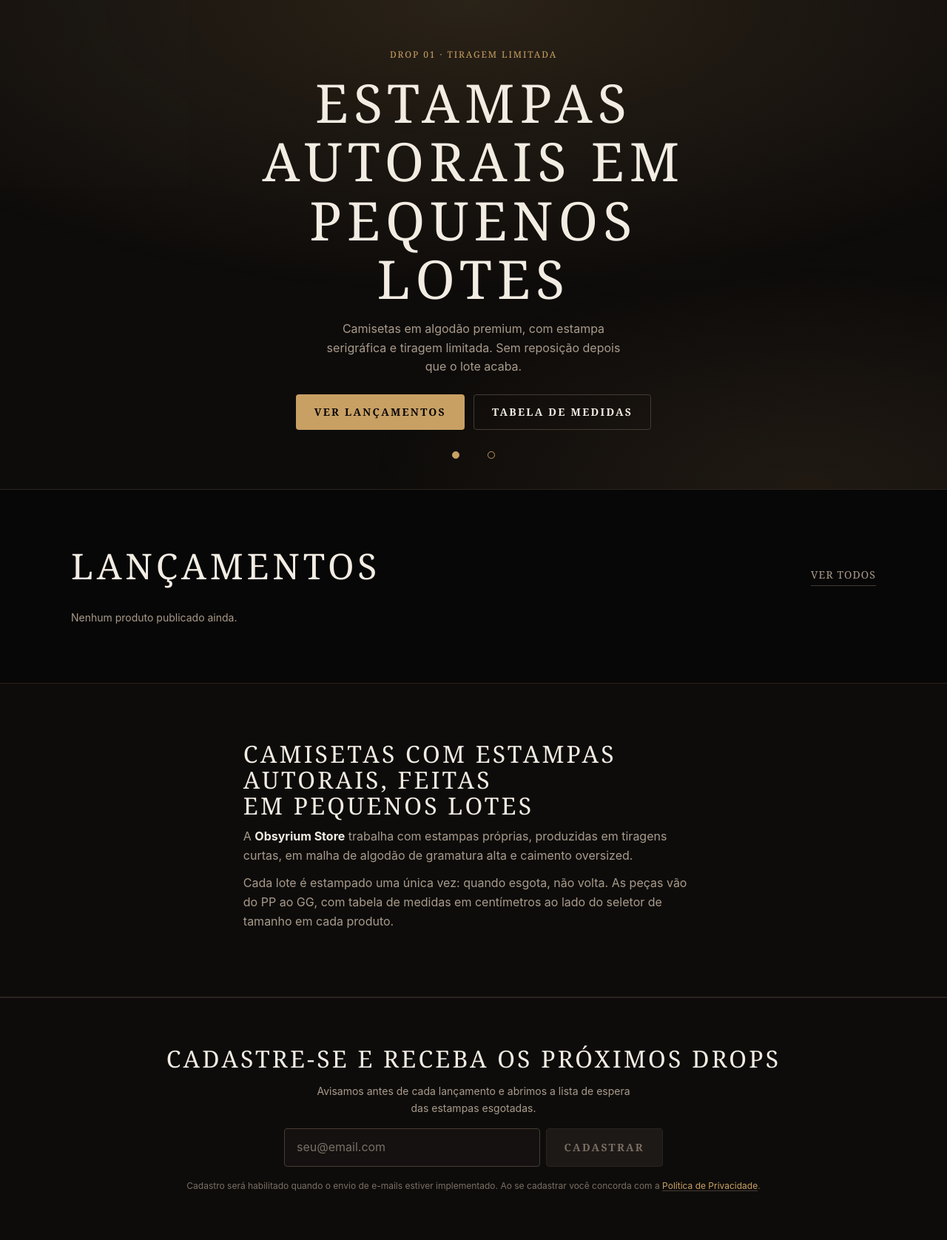
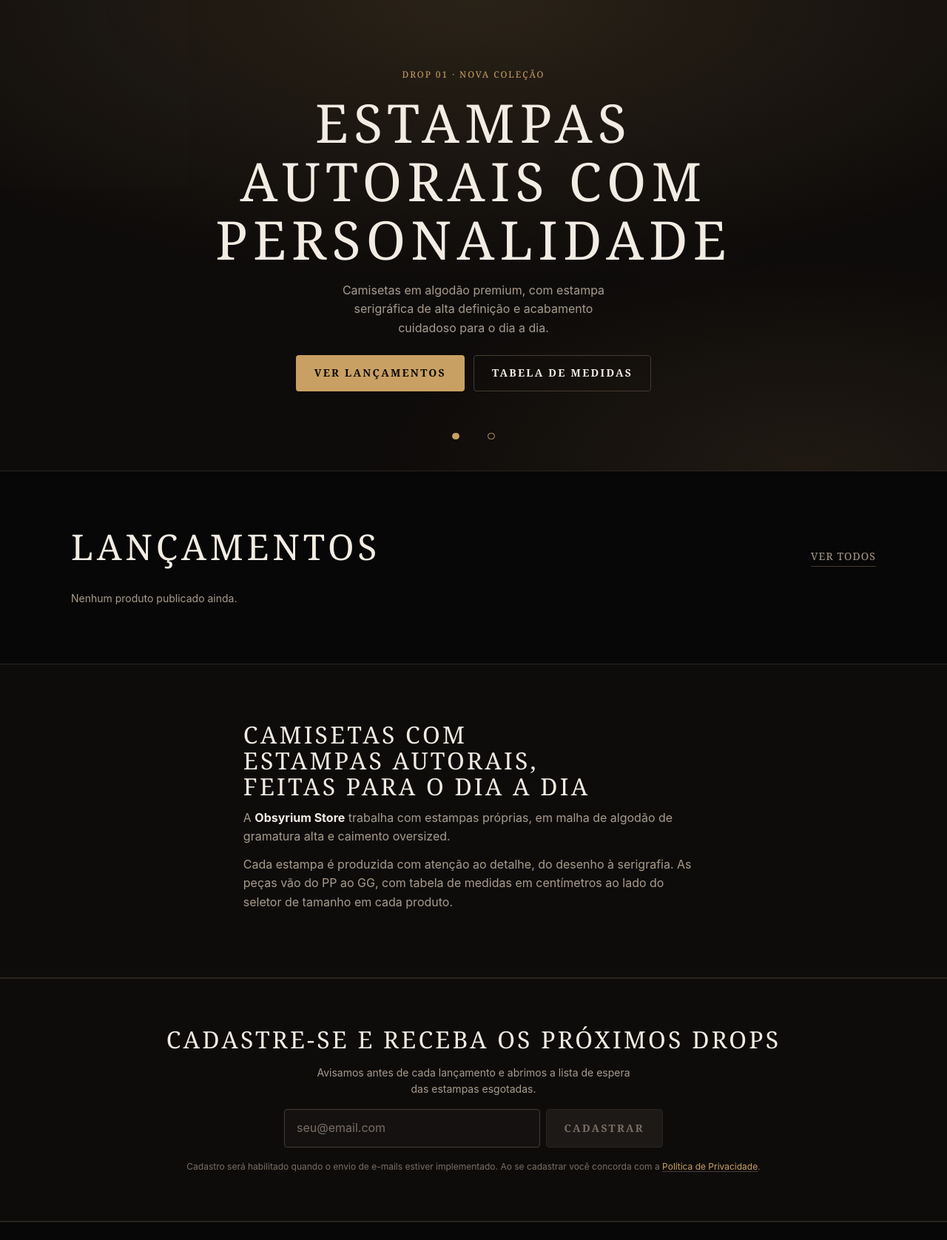
Before and after one commit to delanora/obsyrium-store, a PHP site: page / in a window 1280 px wide. Shown: the part 73-1749 px from the top of the page at 74% size. Run offline with PHP 8.4, Linux system fonts and the light colour scheme; data that the repository does not hold is empty.

Commit message:
Remove a narrativa de lotes pequenos dos textos da loja

```diff
--- a/resources/views/catalog/index.php
+++ b/resources/views/catalog/index.php
@@ -224,8 +224,8 @@ if ($resultado['paginas'] <= 7) {
 			<?php else: ?>
 				<h1 class="catalog__title">Catálogo</h1>
 				<p class="catalog__lead">
-					Camisetas de estampa autoral, feitas em lotes pequenos e conferidas peça a peça antes de sair.
-					Nada de catálogo infinito: quando o lote acaba, o tamanho sai do ar.
+					Camisetas de estampa autoral, feitas com atenção a cada detalhe e conferidas antes de sair.
+					Tudo o que está aqui tem estoque disponível.
 				</p>
 			<?php endif; ?>
 		</header>
@@ -440,7 +440,7 @@ if ($resultado['paginas'] <= 7) {
 							<p class="catalog__empty-text">Confira a escrita ou procure por uma cor, uma categoria ou uma parte do nome.</p>
 						<?php elseif ($categoriaPagina !== null && $filtrosAtivos === 0): ?>
 							<p class="catalog__empty-title">Ainda não há camisetas em <?= $escape((string) $categoriaPagina['name']) ?>.</p>
-							<p class="catalog__empty-text">Quando a próxima remessa chegar, as peças desta categoria aparecem aqui.</p>
+							<p class="catalog__empty-text">Assim que houver peças desta categoria, elas aparecem aqui.</p>
 						<?php else: ?>
 							<p class="catalog__empty-title">Nenhuma camiseta com esses filtros.</p>
 							<p class="catalog__empty-text">Tente uma faixa de preço mais ampla ou veja o catálogo inteiro.</p>
--- a/resources/views/home/index.php
+++ b/resources/views/home/index.php
@@ -13,11 +13,11 @@ declare(strict_types=1);
 	<div class="hero__slides">
 		<article class="hero__slide" id="slide-1">
 			<div class="container hero__inner" data-reveal-stagger>
-				<p class="hero__eyebrow">Drop 01 · tiragem limitada</p>
-				<h1 class="hero__title">Estampas autorais em pequenos lotes</h1>
+				<p class="hero__eyebrow">Drop 01 · nova coleção</p>
+				<h1 class="hero__title">Estampas autorais com personalidade</h1>
 				<p class="hero__text">
-					Camisetas em algodão premium, com estampa serigráfica e tiragem limitada.
-					Sem reposição depois que o lote acaba.
+					Camisetas em algodão premium, com estampa serigráfica de alta definição
+					e acabamento cuidadoso para o dia a dia.
 				</p>
 				<p class="hero__actions">
 					<a class="button" href="#lancamentos">Ver lançamentos</a>
@@ -69,13 +69,13 @@ declare(strict_types=1);
 
 <section class="section section--alt">
 	<div class="container content-block" data-reveal>
-		<h2>Camisetas com estampas autorais, feitas em pequenos lotes</h2>
+		<h2>Camisetas com estampas autorais, feitas para o dia a dia</h2>
 		<p>
-			A <strong>Obsyrium Store</strong> trabalha com estampas próprias, produzidas em tiragens curtas,
-			em malha de algodão de gramatura alta e caimento oversized.
+			A <strong>Obsyrium Store</strong> trabalha com estampas próprias, em malha de algodão de gramatura alta
+			e caimento oversized.
 		</p>
 		<p>
-			Cada lote é estampado uma única vez: quando esgota, não volta. As peças vão do PP ao GG,
+			Cada estampa é produzida com atenção ao detalhe, do desenho à serigrafia. As peças vão do PP ao GG,
 			com tabela de medidas em centímetros ao lado do seletor de tamanho em cada produto.
 		</p>
 	</div>
--- a/resources/views/pages/about.php
+++ b/resources/views/pages/about.php
@@ -12,18 +12,18 @@ declare(strict_types=1);
 		<header class="page__header">
 			<p class="page__eyebrow">A marca</p>
 			<h1 class="page__title">Sobre a Obsyrium</h1>
-			<p class="page__text">Camisetas de estampa autoral, feitas em lotes pequenos e conferidas peça a peça antes de sair daqui.</p>
+			<p class="page__text">Camisetas de estampa autoral, feitas com atenção a cada detalhe e conferidas antes de sair daqui.</p>
 		</header>
 
 		<div class="page__blocks">
 			<article class="page__block">
 				<h2 class="page__block-title">O que fazemos</h2>
-				<p>Camisetas com estampas próprias, em modelagem reta e tecido confortável para o dia a dia. O catálogo é enxuto de propósito: cada modelo entra com poucas peças por tamanho, e o que está na loja é o que existe de verdade.</p>
+				<p>Camisetas com estampas próprias, em modelagem reta e tecido confortável para o dia a dia. Cada modelo é produzido com cuidado e revisado antes de entrar na loja — o que está no site é o que existe de verdade.</p>
 			</article>
 
 			<article class="page__block">
 				<h2 class="page__block-title">Como trabalhamos</h2>
-				<p>Trabalhamos em lotes pequenos. Quando um tamanho acaba, ele sai do ar até a próxima remessa — nada de vender o que não está no estoque. Por isso o seletor de tamanho mostra a disponibilidade real de cada peça.</p>
+				<p>O estoque é atualizado a cada venda: quando um tamanho acaba, ele sai do seletor da página do produto — nada de vender o que não está disponível. Assim o seletor mostra sempre a disponibilidade real de cada peça.</p>
 			</article>
 
 			<article class="page__block">
--- a/resources/views/pages/delivery.php
+++ b/resources/views/pages/delivery.php
@@ -14,13 +14,13 @@ declare(strict_types=1);
 		<header class="page__header">
 			<p class="page__eyebrow">Políticas</p>
 			<h1 class="page__title">Política de entrega</h1>
-			<p class="page__text">Camisetas enviadas para todo o Brasil, separadas uma a uma em lotes pequenos. Aqui está como funciona do fechamento do pedido até a sua casa.</p>
+			<p class="page__text">Camisetas enviadas para todo o Brasil, com cada pedido separado e conferido individualmente. Aqui está como funciona do fechamento do pedido até a sua casa.</p>
 		</header>
 
 		<div class="page__blocks">
 			<article class="page__block">
 				<h2 class="page__block-title">Separação</h2>
-				<p>Cada pedido é conferido peça a peça antes de ser embalado: modelo, tamanho, estampa e endereço. Como o estoque é real, o que você comprou já está reservado para você.</p>
+				<p>Cada pedido é conferido antes de ser embalado: modelo, tamanho, estampa e endereço. O que você comprou é reservado no estoque assim que o pedido é confirmado.</p>
 			</article>
 
 			<article class="page__block">
--- a/resources/views/pages/faq.php
+++ b/resources/views/pages/faq.php
@@ -28,7 +28,7 @@ $perguntas = [
     [
         'pergunta' => 'Como sei se o tamanho está disponível?',
         'resposta' => [
-            'A loja trabalha com estoque real. Quando um tamanho acaba, ele sai do seletor da página do produto até a próxima remessa — não vendemos o que não está no estoque.',
+            'O estoque é atualizado a cada venda. Quando um tamanho acaba, ele sai do seletor da página do produto — não vendemos o que não está disponível.',
         ],
         'link' => null,
     ],
@@ -42,7 +42,7 @@ $perguntas = [
     [
         'pergunta' => 'Qual é o prazo de entrega?',
         'resposta' => [
-            'O pedido é separado em lotes pequenos e cada peça é conferida antes de sair. O prazo depende do endereço e da transportadora, e é confirmado antes do envio.',
+            'Cada pedido é separado e conferido antes de sair. O prazo depende do endereço e da transportadora, e é confirmado antes do envio.',
         ],
         'link' => ['label' => 'Ver política de entrega', 'href' => '/entrega'],
     ],
--- a/resources/views/pages/terms.php
+++ b/resources/views/pages/terms.php
@@ -19,7 +19,7 @@ declare(strict_types=1);
 		<div class="page__blocks">
 			<article class="page__block">
 				<h2 class="page__block-title">Quem somos</h2>
-				<p>A Obsyrium Store é uma marca de camisetas de estampa autoral, vendidas em lotes pequenos e com estoque real. Os dados da empresa (razão social, CNPJ e endereço) são publicados nesta página antes da abertura da loja.</p>
+				<p>A Obsyrium Store é uma marca de camisetas de estampa autoral, com estoque atualizado no site. Os dados da empresa (razão social, CNPJ e endereço) são publicados nesta página antes da abertura da loja.</p>
 			</article>
 
 			<article class="page__block">
```
Also changed, not shown: README.md.
